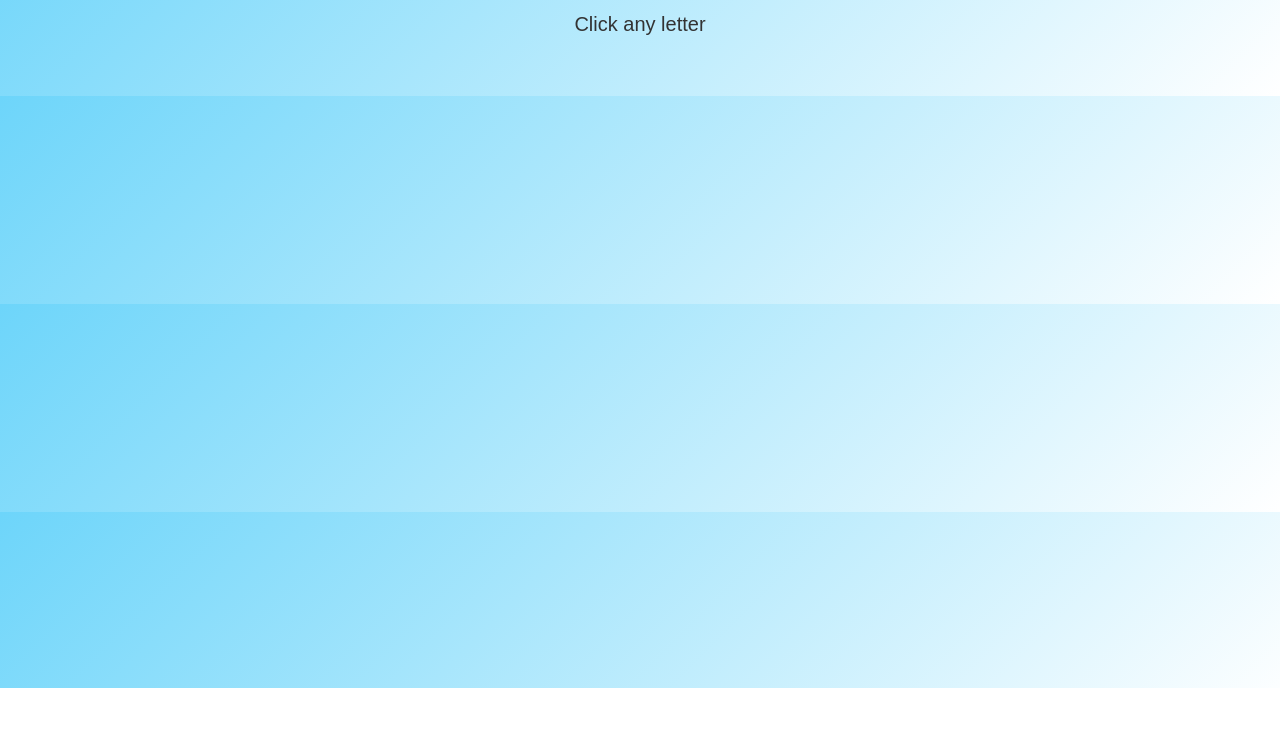
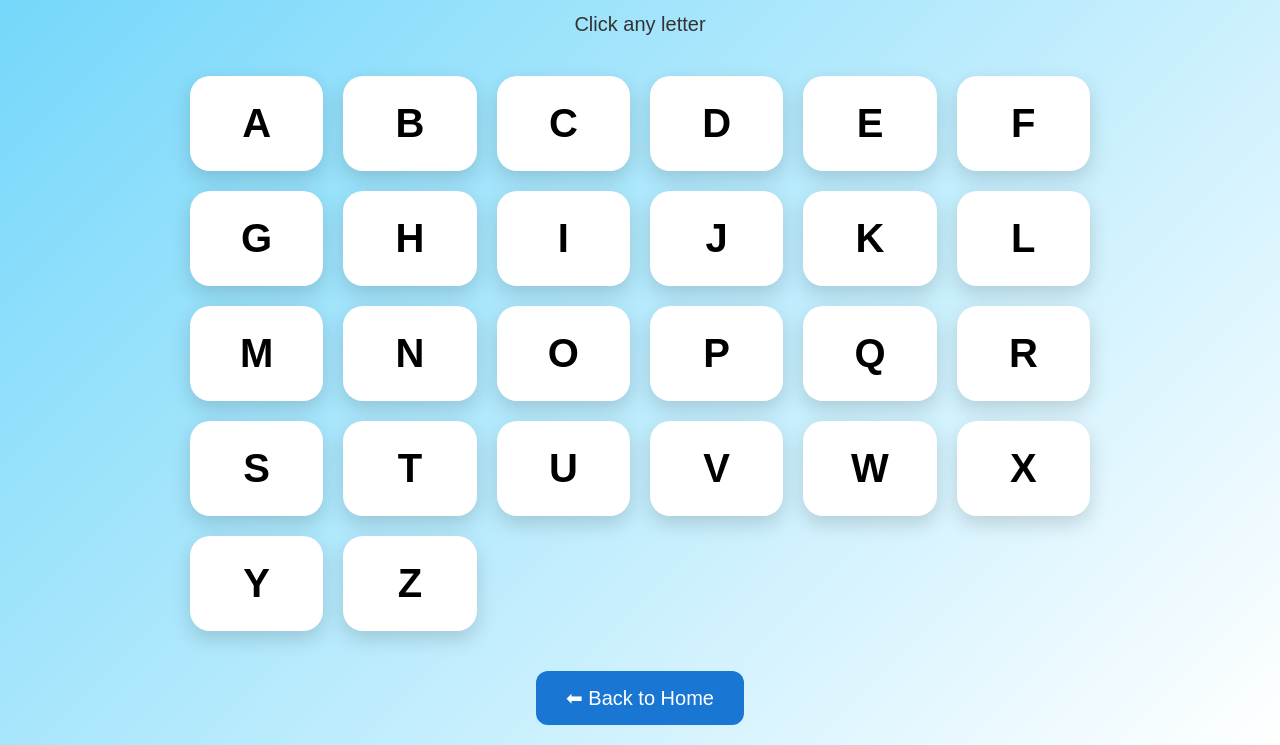
Before and after one commit to bhati970/spellchampkids, a plain HTML site: page modules/alphabet.html in a window 1280 px wide. Shown: the part 112-857 px from the top of the page. Before the commit the page ends 800 px from the top, so only its background shows below. Drawn offline with Linux system fonts and the light colour scheme.

Commit message:
Update alphabet.html

```diff
--- a/modules/alphabet.html
+++ b/modules/alphabet.html
@@ -73,3 +73,36 @@ font-size:20px;
 <p>Click any letter</p>
 
 <div class="grid">
+<div class="card">A</div>
+<div class="card">B</div>
+<div class="card">C</div>
+<div class="card">D</div>
+<div class="card">E</div>
+<div class="card">F</div>
+<div class="card">G</div>
+<div class="card">H</div>
+<div class="card">I</div>
+<div class="card">J</div>
+<div class="card">K</div>
+<div class="card">L</div>
+<div class="card">M</div>
+<div class="card">N</div>
+<div class="card">O</div>
+<div class="card">P</div>
+<div class="card">Q</div>
+<div class="card">R</div>
+<div class="card">S</div>
+<div class="card">T</div>
+<div class="card">U</div>
+<div class="card">V</div>
+<div class="card">W</div>
+<div class="card">X</div>
+<div class="card">Y</div>
+<div class="card">Z</div>
+
+</div>
+
+<a class="back" href="../index.html">⬅ Back to Home</a>
+
+</body>
+</html>
```
